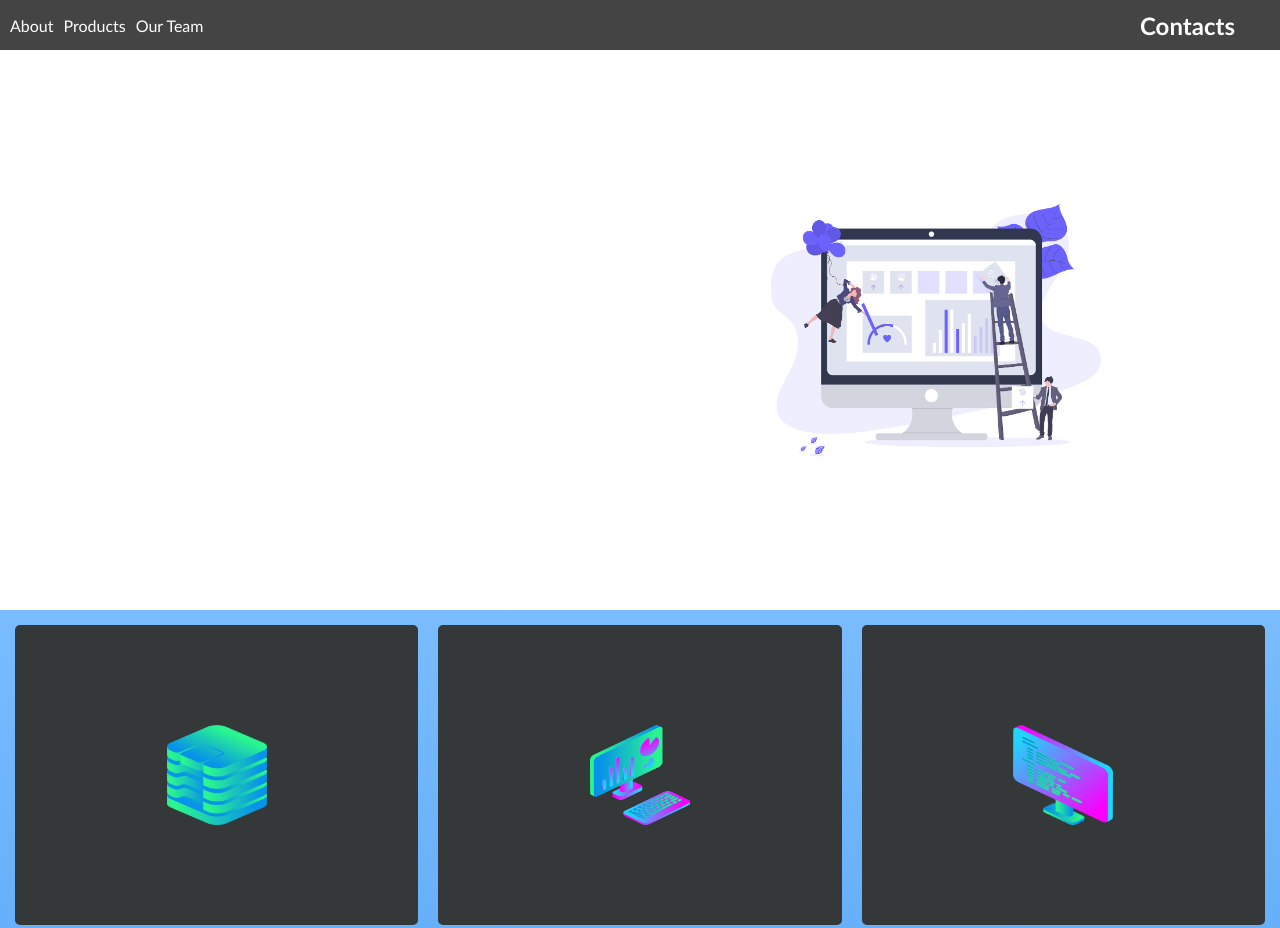
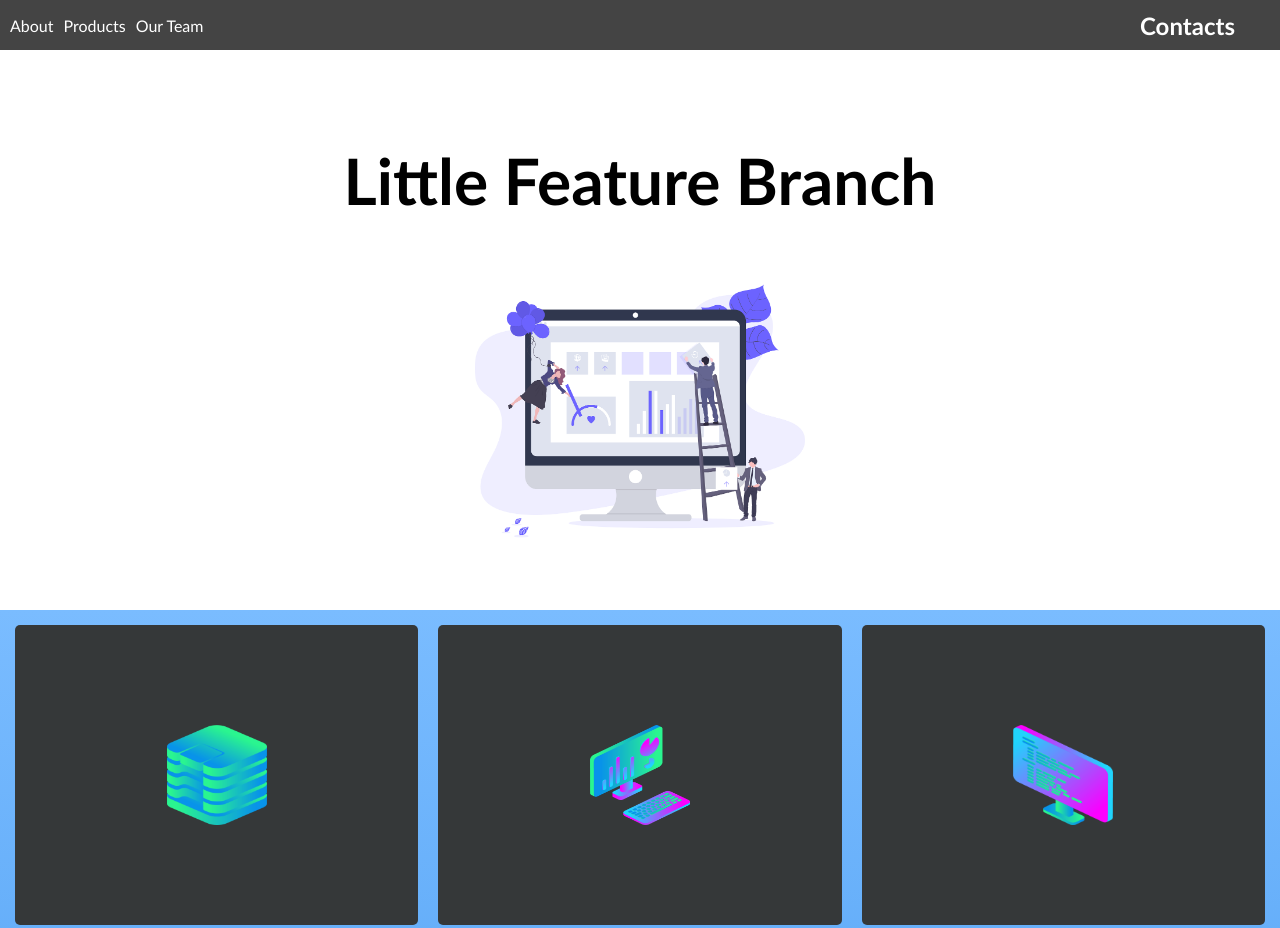
Before and after one commit to peusilva/basic-layout, a plain HTML site: page index.html in a window 1280 px wide. Shown: the top 928 px of the page. Drawn offline with Linux system fonts and the light colour scheme.

Commit message:
Fixing h1

```diff
--- a/style.css
+++ b/style.css
@@ -1,6 +1,9 @@
 body {
     margin: auto 0;
     font-family: candara ;
+}
+h1 {
+    color: black;
 }
 .zone {
 /*    display:inline-block;*/
@@ -75,6 +78,7 @@ a{
     display: flex;
     align-items: center;
     justify-content: center;
+    flex-direction:column;
     height: 70vh;
     margin-top: 50px;
 }
```
